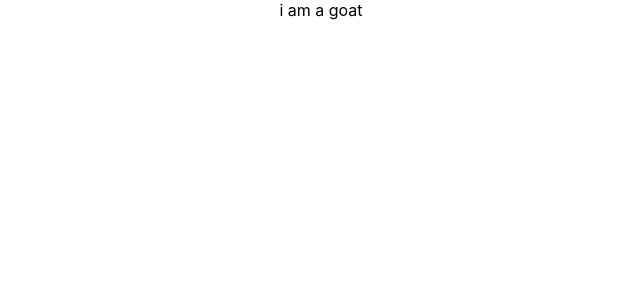
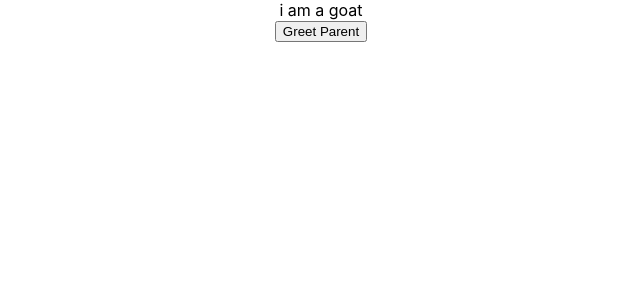
Before and after one commit to sammyyaws/react-tutorials, a React (Create React App) app: page / in a window 1280 px wide. Shown: the top 300 px of the page, without its empty margins (319-959 px from the left). Built offline with nearby package versions, Linux system fonts and the light colour scheme.

Commit message:
passing methods from parent to child component update

```diff
--- a/src/childComponent.js
+++ b/src/childComponent.js
@@ -1,12 +1,12 @@
-import React from 'react'
+import React from 'react';
 
-function childComponent() {
+function ChiComponent() {
   return (
     <div>
     <button>Greet Parent</button>
 
     </div>
   )
-}
+};
 
-export default childComponent
+export default ChiComponent;
--- a/src/parentComponent.js
+++ b/src/parentComponent.js
@@ -1,5 +1,5 @@
 import React, { Component } from 'react';
-import childComponent from './childComponent';
+import ChiComponent from './childComponent';
 
  class PComponent extends Component {
   constructor(props) {
@@ -16,6 +16,7 @@ import childComponent from './childComponent';
     return (
       <div>
      i am a goat
+     <ChiComponent/>
      </div>
     ) };
 };
```
